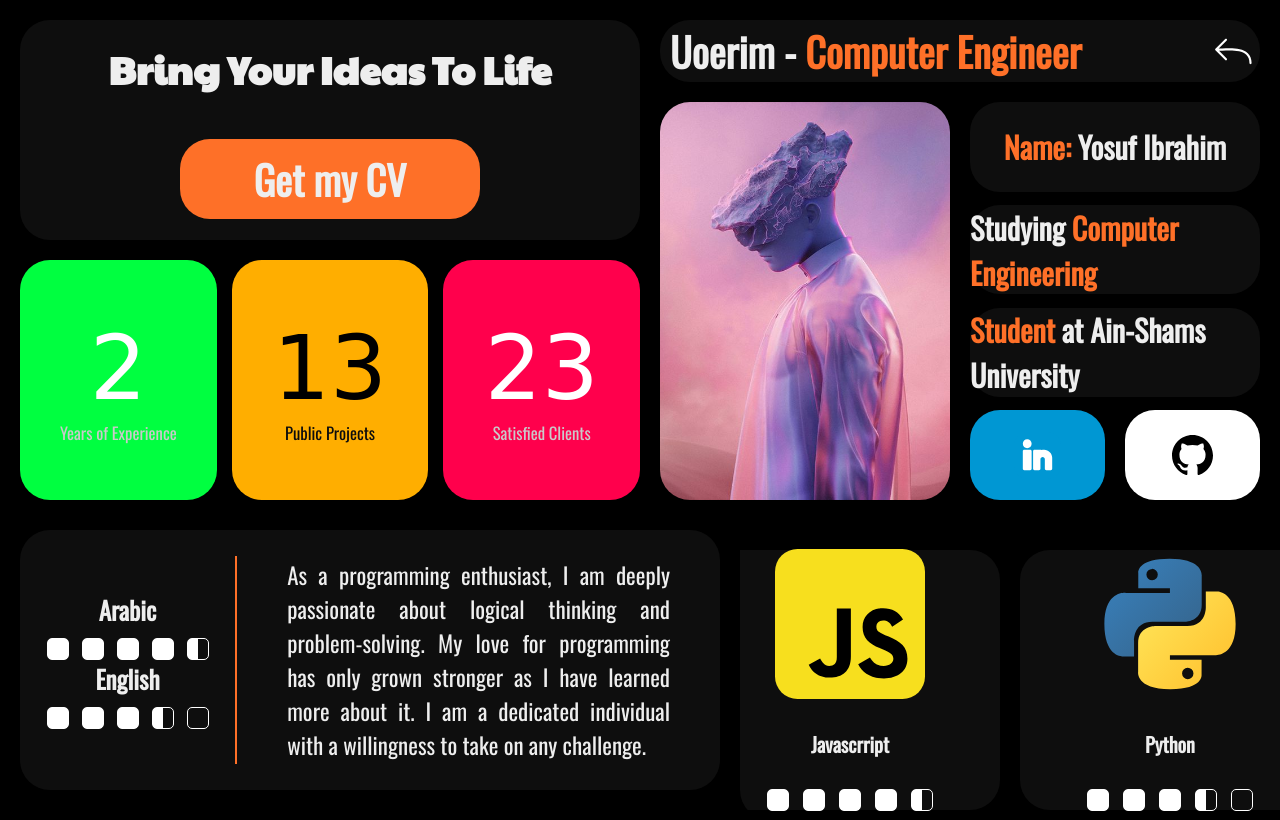
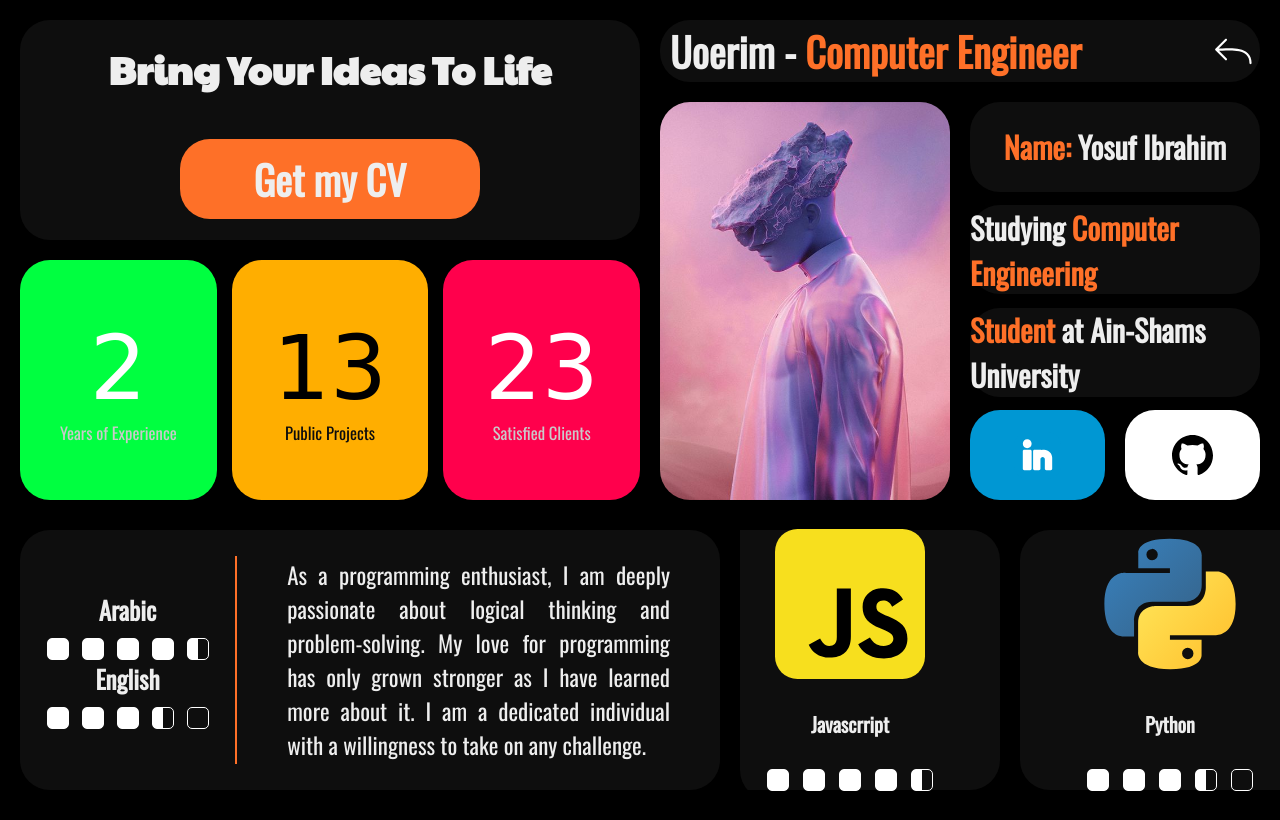
Before and after one commit to Uoerim/portfolio, a plain HTML site: page docs/index.html in a window 1280 px wide. Shown: the top 820 px of the page. Drawn offline with nearby package versions, Linux system fonts and the light colour scheme; a web font is replaced by a local one.

Commit message:
fixed margin

```diff
--- a/docs/scss/resume/_view.scss
+++ b/docs/scss/resume/_view.scss
@@ -760,7 +760,7 @@
 
 .skill-overview {
     margin-left: 20px;
-    margin-top: 20px;
+    margin-top: -20px;
     border-radius: var(--universal-border-radius);
     height: 100%;
     overflow: hidden;
```
Also changed, not shown: docs/css/index.css, 1 other file.
